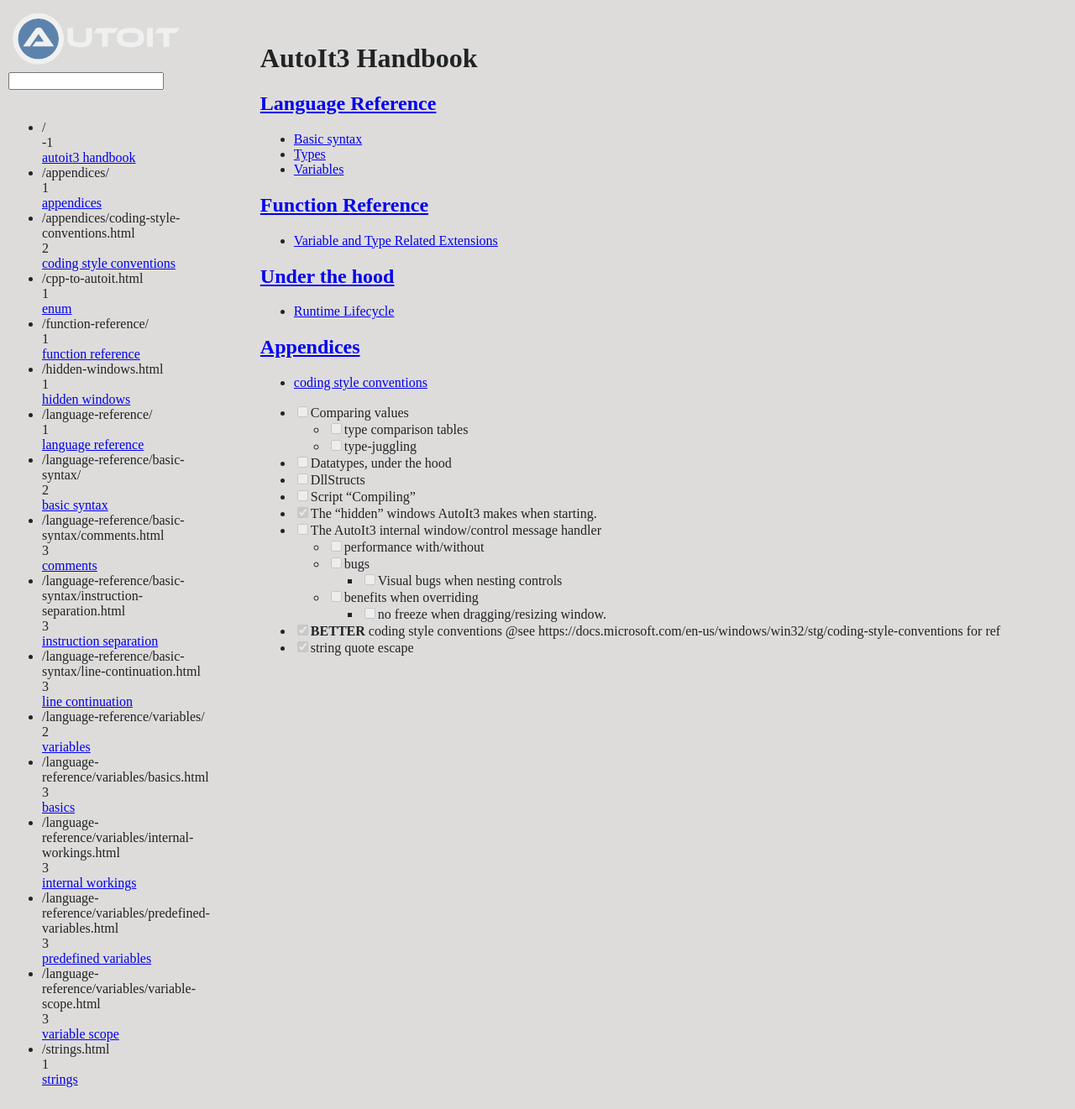
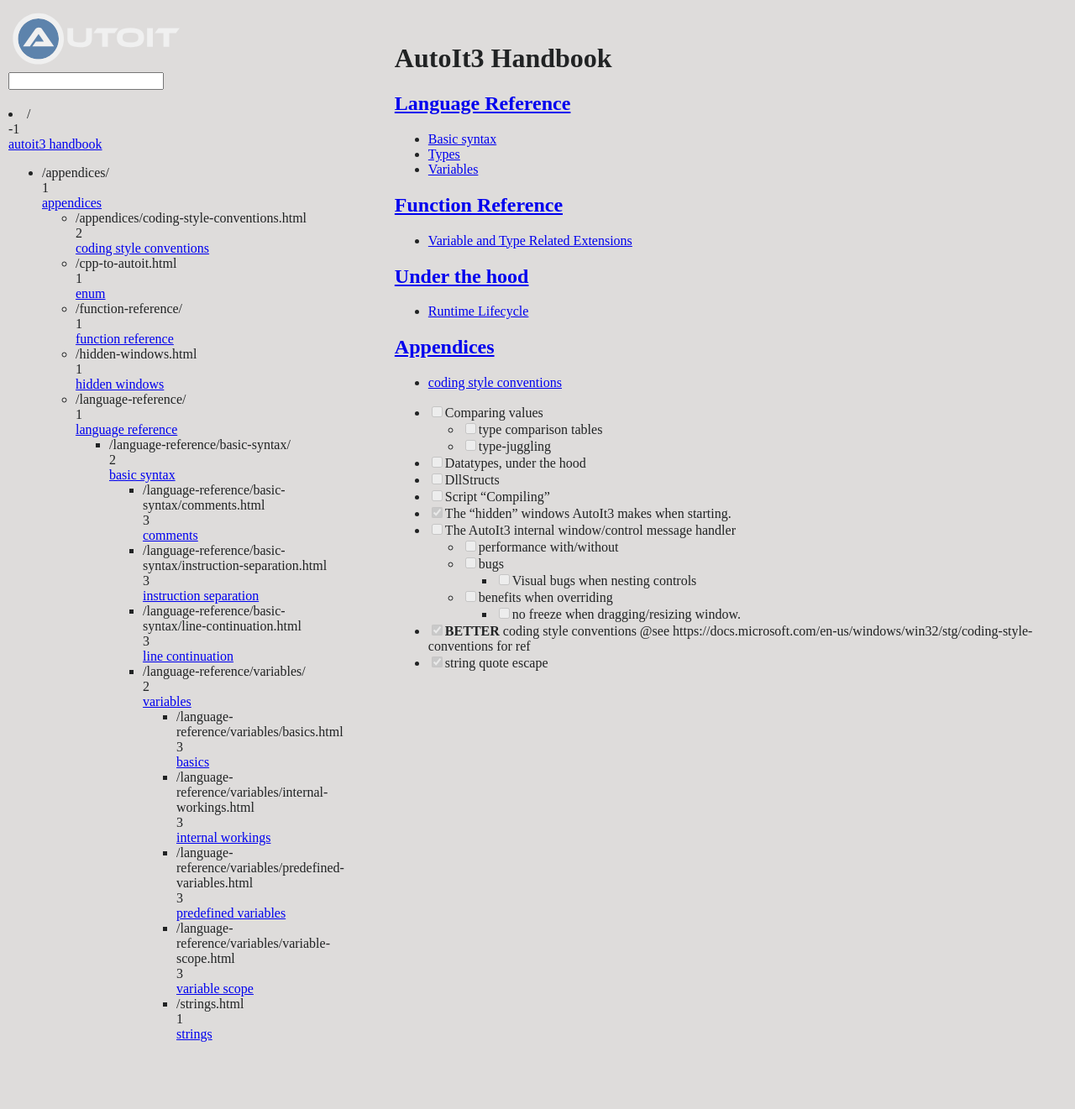
Before and after one commit to genius257/AutoIt3-Handbook, a Jekyll site: the page built from docs/index.md, in a window 1280 px wide. Shown: the whole page at 84% size. Built offline with Jekyll 4.4.1, drawn with Linux system fonts in a browser that asks for light colours; our own code applies the rules of GitHub Pages for plain Markdown files; after the commit the page ends 1267 px from its top, so only the background shows below that.

Commit message:
Page listing test

```diff
--- a/docs/_layouts/default.html
+++ b/docs/_layouts/default.html
@@ -25,16 +25,27 @@
                 </div>
                 <nav>
                     <!-- {% include toc.html html=content %} -->
-                    <ul>
+                    <!--<ul>-->
                     <!-- {{site.baseurl}} -->
                     {% assign page_url = page.url %}
                     {% assign html_pages = site.html_pages | sort: 'url' %}
+                    {% assign previous_page_level = nil %}
                     {% for page in html_pages %}
                         {% if page.title != nil %}
-                        <li>{{ page.url }}<br/>{{ page.url | split:"/" | size | minus: 1 }}<br /><a href="{{ page.url | relative_url }}">{{ page.title | downcase }}</a> {{ page.excerpt }}</li>
+                            {% assign page_level = page.url | split:"/" | size | minus: 1 %}
+                            {% if page_level > previous_page_level %}
+                                <ul>
+                            {% elsif page_level > previous_page_level %}
+                                </ul>
+                            {% endif %}
+                            <li>{{ page.url }}<br/>{{ page.url | split:"/" | size | minus: 1 }}<br /><a href="{{ page.url | relative_url }}">{{ page.title | downcase }}</a> {{ page.excerpt }}</li>
+                            {% assign previous_page_level = page_level %}
                         {% endif %}
                     {% endfor %}
-                    </ul>
+                    {% if previous_page_level != nil %}
+                        </ul>
+                    {% endif %}
+                    <!--</ul>-->
                 </nav>
             </aside>
             <main>
```
